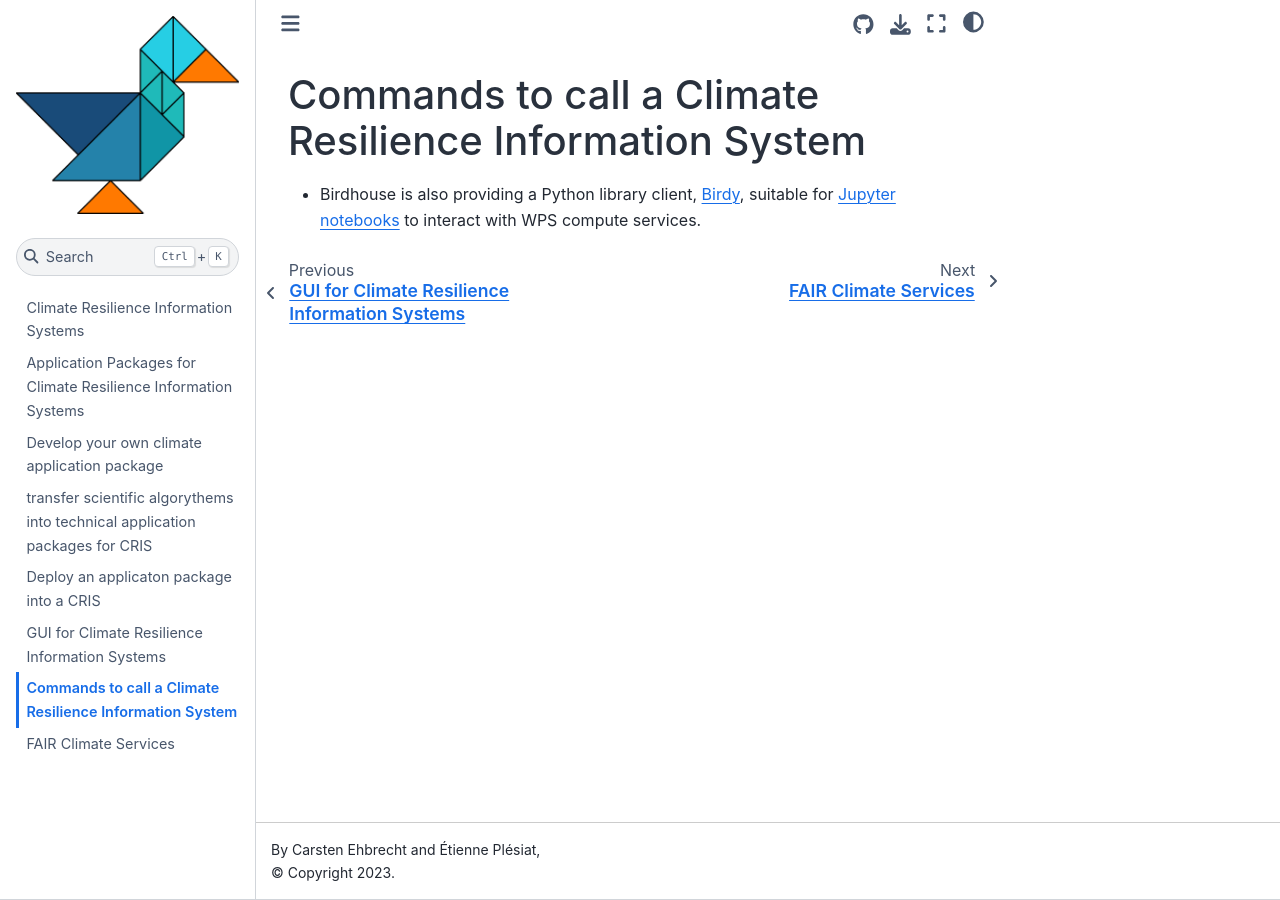
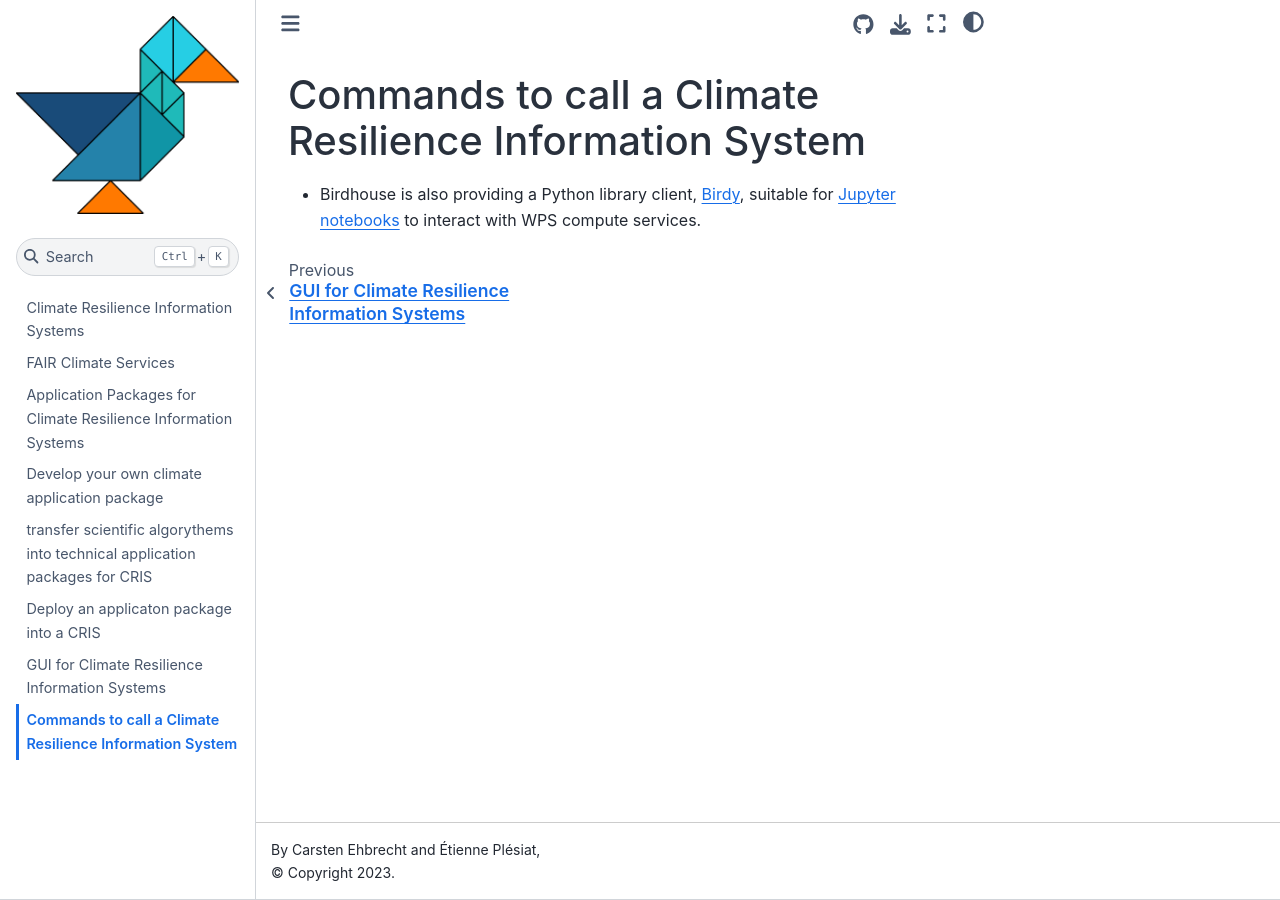
Before and after one commit to climateintelligence/smartduck-docs, a Jupyter Book: the page built from book/sections/guide_client-birdy.md, in a window 1280 px wide. Built offline with Jupyter Book 1.0.4 settings and Sphinx 7.4.7 and the Sphinx Book theme 1.1.4, drawn with Linux system fonts in a browser that asks for light colours; pages that are not in the unit, such as notebooks, are missing from menus; part of the change alters nothing that is shown.

```diff
--- a/book/_toc.yml
+++ b/book/_toc.yml
@@ -1,6 +1,7 @@
 format: jb-book
 root: sections/intro
 chapters:
+- file: sections/guide_fairclimateservices
 - file: sections/ogc_existingBuildingBlocks
 - file: sections/guide_developservice
 - file: sections/guide_science-crai
@@ -9,5 +10,4 @@ chapters:
 # - file: sections/guide_administration
 - file: sections/guide_GUI-phoenix
 - file: sections/guide_client-birdy
-- file: sections/guide_fairclimateservices
 - file: sections/bibliography
```
